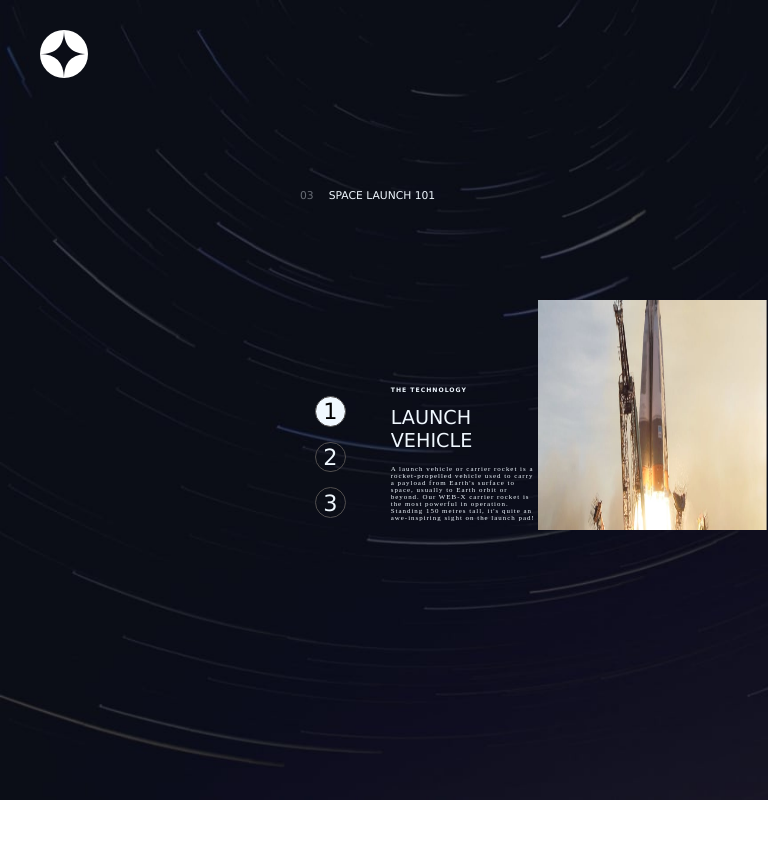
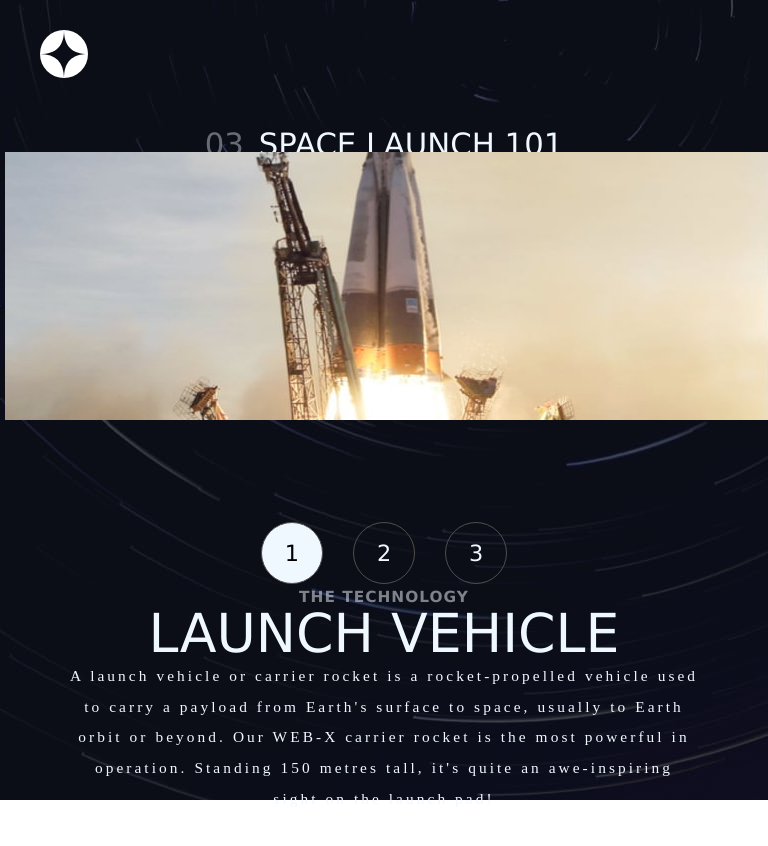
Before and after one commit to Kellsonphilips/space-tourism, a React (Create React App) app: page /technology in a window 768 px wide. Shown: the top 846 px of the page. Before the commit the page ends 800 px from the top, so only its background shows below. Built offline with nearby package versions, Linux system fonts and the light colour scheme.

Commit message:
tablet screen modification

```diff
--- a/src/routes/crew/crew.styles.scss
+++ b/src/routes/crew/crew.styles.scss
@@ -161,3 +161,79 @@ $mobile-crew-background: "../../assets/crew/background-crew-mobile.jpg";
     }
   }
 }
+
+@media screen and (min-width: 768px) and (max-width: 991px) {
+   .crew-container {
+    display: flex;
+    flex-direction: column;
+    justify-content: center;
+    background-image: url($tablet-crew-background);
+    padding: 10vw 7vw;
+    text-align: center;
+
+    .crew-info-container {
+      width: 100%;
+      height: 0;
+
+      .crew-header {
+        display: flex;
+        justify-content: center;
+        bottom: 11rem;
+        font-size: 4vw;
+      }
+
+      .crew-details-container {
+        position: relative;
+        top: 15rem;
+
+        .crew-role {
+          font-size: 3vw;
+          position: relative;
+          top: 2rem;
+        }
+
+        .crew-name {
+          font-size: 7vw;
+          font-family: 'Lora', serif;
+        }
+        .crew-details {
+          line-height: 4vw;
+          padding: 1rem;
+          position: relative;
+          bottom: 2rem;
+          padding: 1rem;
+        }
+      }
+
+      .crew-navigation {
+        display: flex;
+        justify-content: center;
+        width: 90vw;
+        height: 0;
+        position: relative;
+        bottom: 8rem;
+
+        .crew-navs {
+          width: 4vw;
+          height: 4vw;
+        }
+      }
+    }
+
+    .crew-image-container {
+      position: relative;
+      bottom: 6rem;
+      width: 100%;
+      padding-left: 27vw;
+      border-bottom: 1px solid rgb(83, 78, 78);
+
+      .image {
+        display: flex;
+        justify-content: center;
+        align-self: center;
+        width: 40vw;
+        height: 45vw;
+      }
+    }
+  }
+}
--- a/src/routes/destination/destination.styles.scss
+++ b/src/routes/destination/destination.styles.scss
@@ -8,19 +8,19 @@ $mobile-destination-background: "../../assets/destination/background-destination
   display: flex;
   height: 100vh;
   justify-content: space-between;
-  padding: 300px 250px;
+  padding: 15vw 6vw;
   background-image: url($desktop-destination-background);
   background-size: cover;
   position: relative;
 
   .destination-header {
     font-size: 1.4vw;
-    height: 1.4vw;
-    width: 20vw;
+    height: 2.5vw;
+    width: 80vw;
     font-family: var(--font-primary);
     font-weight: lighter;
     position: relative;
-    bottom: 120px;
+    bottom: 5rem;
     text-transform: uppercase;
 
     .destination-index {
@@ -30,10 +30,10 @@ $mobile-destination-background: "../../assets/destination/background-destination
   }
 
   .destination-image {
-    position: relative;
     width: 25vw;
     height: 25vw;
-    right: 300px;
+    position: relative;
+    right: 35vw;
   }
 
   .destination-detail-container {
@@ -68,10 +68,14 @@ $mobile-destination-background: "../../assets/destination/background-destination
       font-family: 'Lora', serif;
       font-size: 5vw;
       letter-spacing: 15px;
+      position: relative;
+      bottom: 2rem;
     }
 
     .destination-details {
-      line-height: 20px;
+      line-height: 22px;
+      position: relative;
+      bottom: 4rem;
     }
 
     .horizontal-line {
@@ -80,7 +84,7 @@ $mobile-destination-background: "../../assets/destination/background-destination
       opacity: 0.3;
       margin: 50px 0 0 0;
       position: relative;
-      bottom: 15px;
+      bottom: 5rem;
     }
 
     .destination-detail {
@@ -88,6 +92,8 @@ $mobile-destination-background: "../../assets/destination/background-destination
       justify-content: flex-start;
       align-items: center;
       text-transform: uppercase;
+      position: relative;
+      bottom: 5rem;
 
       .destination-distance {
         padding-right: 60px;
@@ -283,6 +289,8 @@ $mobile-destination-background: "../../assets/destination/background-destination
       .destination-details {
         letter-spacing: .2vw;
         line-height: 4vw;
+        position: relative;
+        bottom: 1rem;
       }
 
       .horizontal-line {
--- a/src/routes/technology/technology.styles.scss
+++ b/src/routes/technology/technology.styles.scss
@@ -191,3 +191,95 @@ $mobile-technology-background: "../../assets/technology/background-technology-mo
     }
   }
 }
+
+@media screen and (min-width: 768px) and (max-width: 991px) {
+  .technology-container {
+    display: flex;
+    justify-content: center;
+    flex-direction: column;
+    text-align: center;
+    background-image: url($tablet-technology-background);
+    padding: 25vw 0;
+
+    .technology-all-info-container {
+      display: flex;
+      justify-content: center;
+      flex-direction: column;
+      width: 100%;
+      height: 0;
+      padding: 0 7vw;
+      text-align: center;
+
+
+      .technology-header {
+        font-size: 4vw;
+        position: relative;
+        height: 6vw;
+        top: 5rem;
+      }
+
+      .technology-details-container {
+        display: flex;
+        flex-direction: column;
+        width: 100%;
+        height: 50vh;
+        padding: 0;
+        position: relative;
+        top: 23rem;
+
+        .technology-route-container {
+          display: flex;
+          justify-content: center;
+          position: relative;
+          padding: 1rem 1rem 2rem;
+          top: 1rem;
+
+          .route-indexes {
+            width: 8vw;
+            height: 8vw;
+            margin: 2vw;
+          }
+        }
+
+        .technology-details {
+          position: relative;
+          bottom: 2.5rem;
+
+          .technology-detail-header {
+            font-size: 2vw;
+            opacity: 0.5;
+            padding: 0 0 1rem;
+          }
+
+          .technology-name {
+            font-size: 7vw;
+            position: relative;
+            bottom: 3.5rem;
+          }
+
+          .technology-description {
+            font-size: 2vw;
+            line-height: 4vw;
+            letter-spacing: 0.4vw;
+            position: relative;
+            bottom: 7rem;
+            padding: 1rem;
+          }
+        }
+      }
+    }
+
+    .technology-image-container {
+      height: auto;
+      position: relative;
+      bottom: 7rem;
+
+      .image {
+        width: 100%;
+        height: 35vw;
+        position: relative;
+        left: 0.6vw;
+      }
+    }
+  }
+}
```
